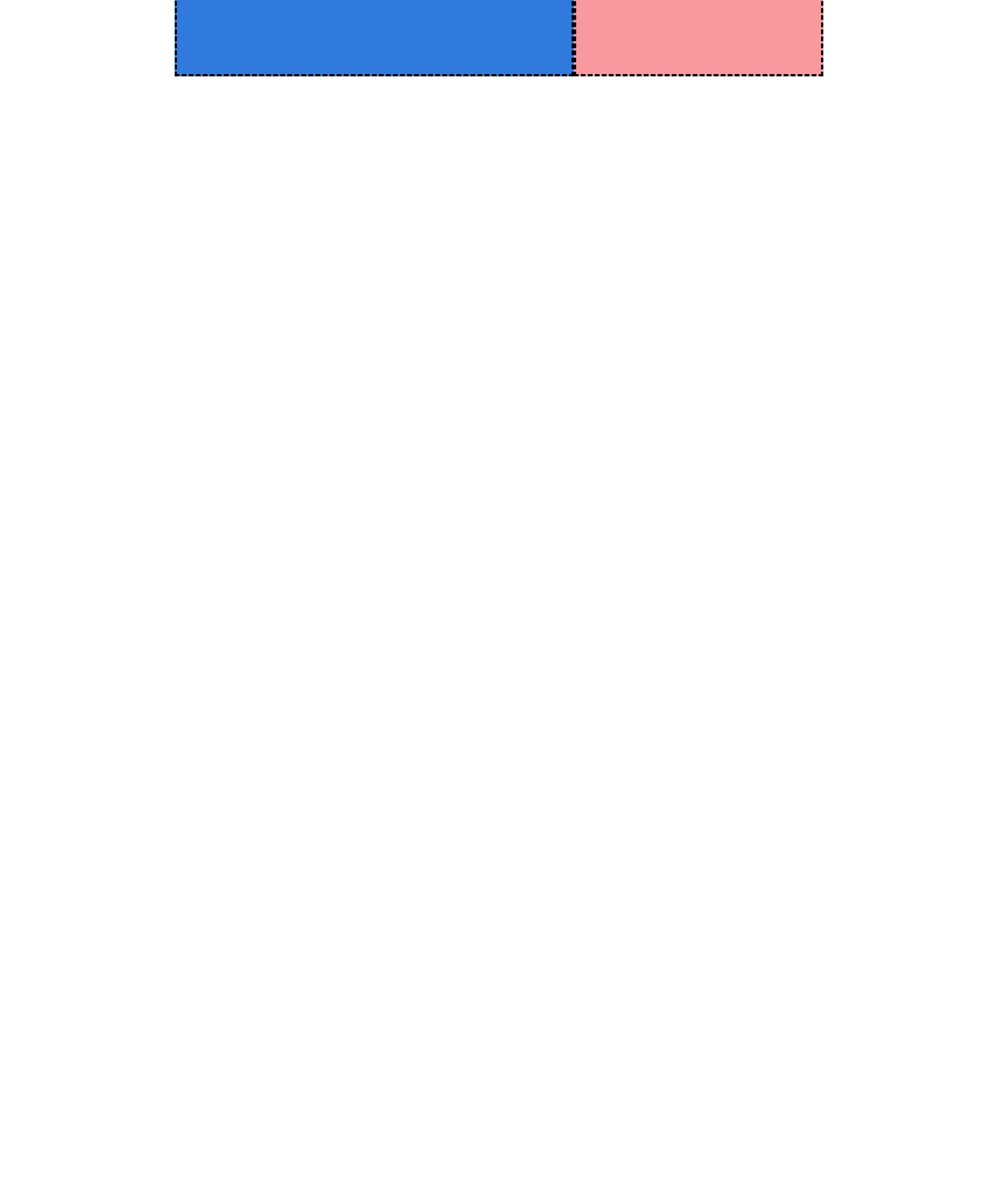
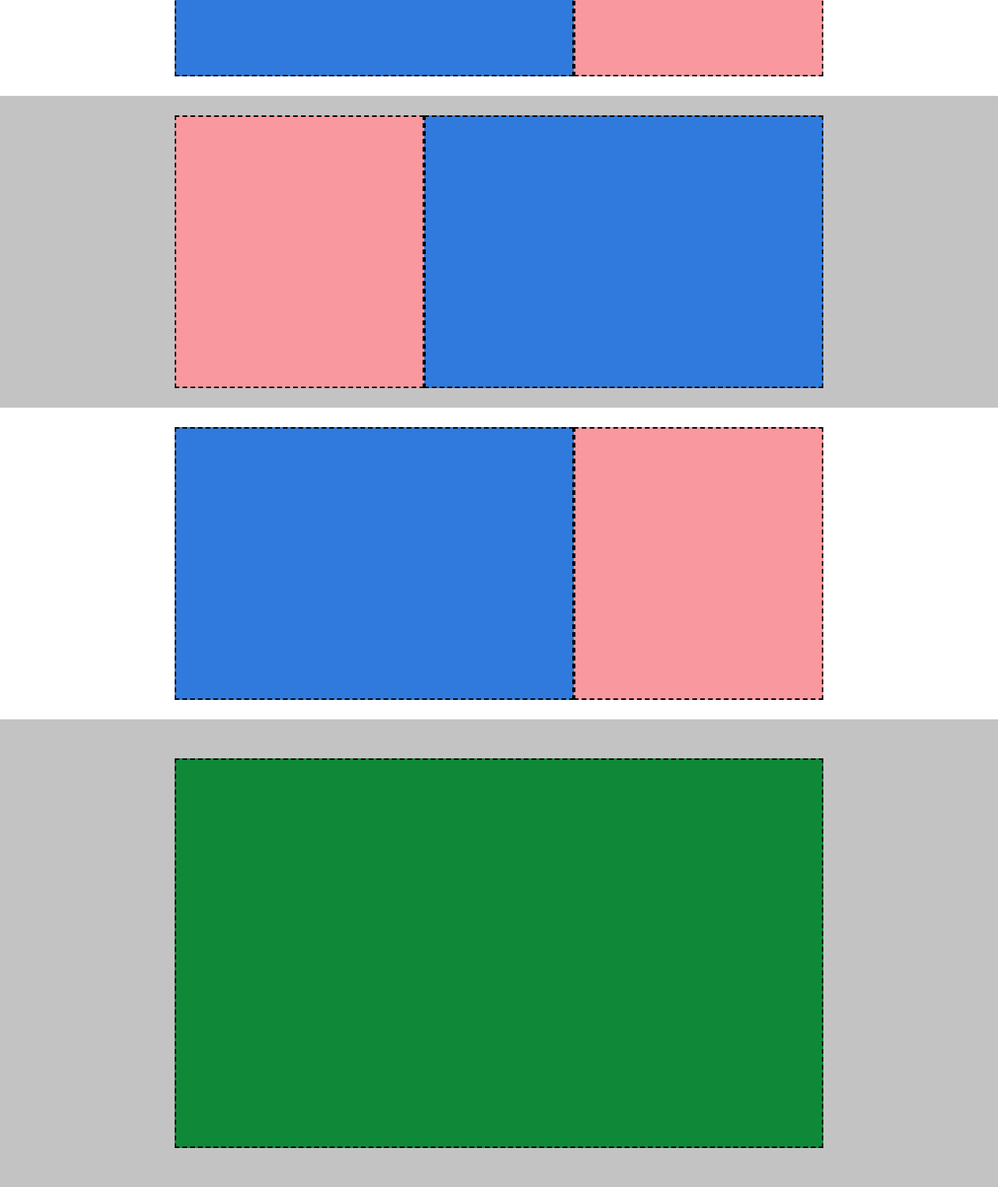
Before and after one commit to DanieleGattuso/htmlcss-struttura-discord, a plain HTML site: page index.html in a window 1280 px wide. Shown: the part 677-2200 px from the top of the page at 78% size. Before the commit the page ends 800 px from the top, so only its background shows below. Drawn offline with Linux system fonts and the light colour scheme.

Commit message:
5th div of the main

```diff
--- a/css/style.css
+++ b/css/style.css
@@ -56,7 +56,7 @@ a{
     border: dashed black 3px;
 
 }
-
+ /* seconda parte  */
 .main-div2 {
 
     background-color: rgb(255, 255, 255);
@@ -73,7 +73,7 @@ a{
     background-color: rgb(47, 122, 220);
     height: 350px;
     width: 40%;
-    border: dashed black 3px;
+    border: dashed black 2px;
 
 }
 .div-container2-1 {
@@ -81,6 +81,54 @@ a{
     background-color: rgb(249, 152, 158);
     height: 350px;
     width: 25%;
-    border: dashed black 3px;
+    border: dashed black 2px;
 
 }
+
+/* terza parte */
+
+.main-div3 {
+
+    background-color: rgb(195, 195, 195);
+    height: 400px;
+    display: flex;
+    flex-direction: row;
+    justify-content: center;
+    align-items: center;
+}
+
+.div-container3 {
+
+    background-color: rgb(47, 122, 220);
+    height: 350px;
+    width: 40%;
+    border: dashed black 2px;
+
+}
+.div-container3-1 {
+
+    background-color: rgb(249, 152, 158);
+    height: 350px;
+    width: 25%;
+    border: dashed black 2px;
+}
+
+.main-div4 {
+
+    background-color: rgb(195, 195, 195);
+    height: 600px;
+    display: flex;
+    flex-direction: row;
+    justify-content: center;
+    align-items: center;
+
+}
+
+.div-container4 {
+
+    background-color: rgb(15, 137, 56);
+    height: 500px;
+    width: 65%;
+    border: dashed black 2px;
+
+}
--- a/index.html
+++ b/index.html
@@ -44,6 +44,8 @@
 
     <main>
 
+        <!-- prima parte -->
+
         <div class="main-div1">
 
             <div class="div-container1">
@@ -52,6 +54,8 @@
             </div>
 
         </div>
+
+        <!-- seconda parte -->
 
         <div class="main-div2">
 
@@ -65,10 +69,48 @@
 
             </div>
 
+        </div>
 
+        <!-- Terza parte -->
+
+        <div class="main-div3">
+
+            <div class="div-container3-1 ">
+
+
+            </div>
+
+            <div class="div-container3">
+
+
+            </div>
 
         </div>
 
+        <!-- Quarta parte -->
+
+        <div class="main-div2">
+
+            <div class="div-container2 ">
+
+
+            </div>
+
+            <div class="div-container2-1">
+
+
+            </div>
+
+        </div>
+
+        <!-- Quinta parte -->
+
+        <div class="main-div4">
+
+            <div class="div-container4">
+
+            </div>
+        </div>
 
 
 
```
